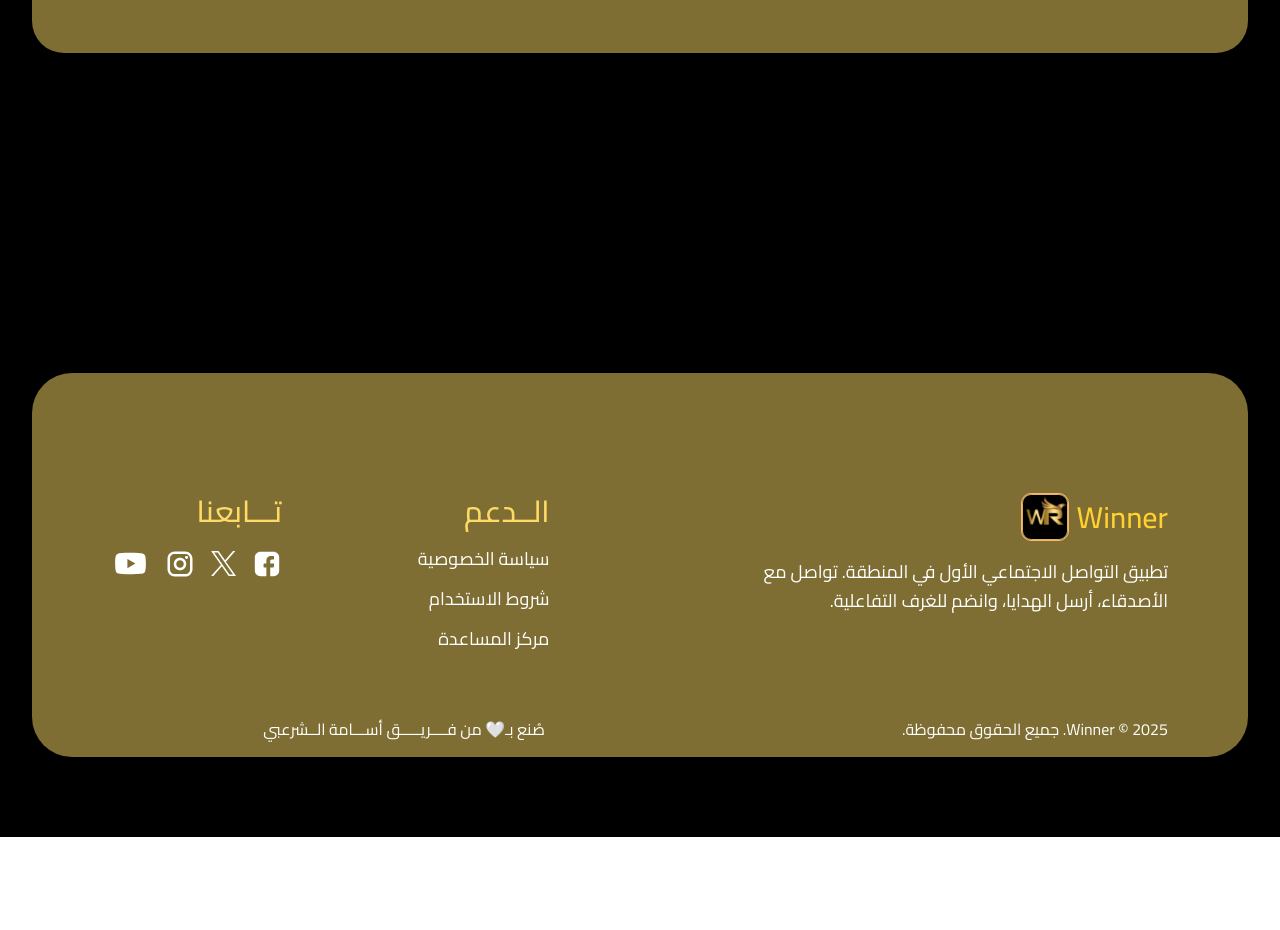
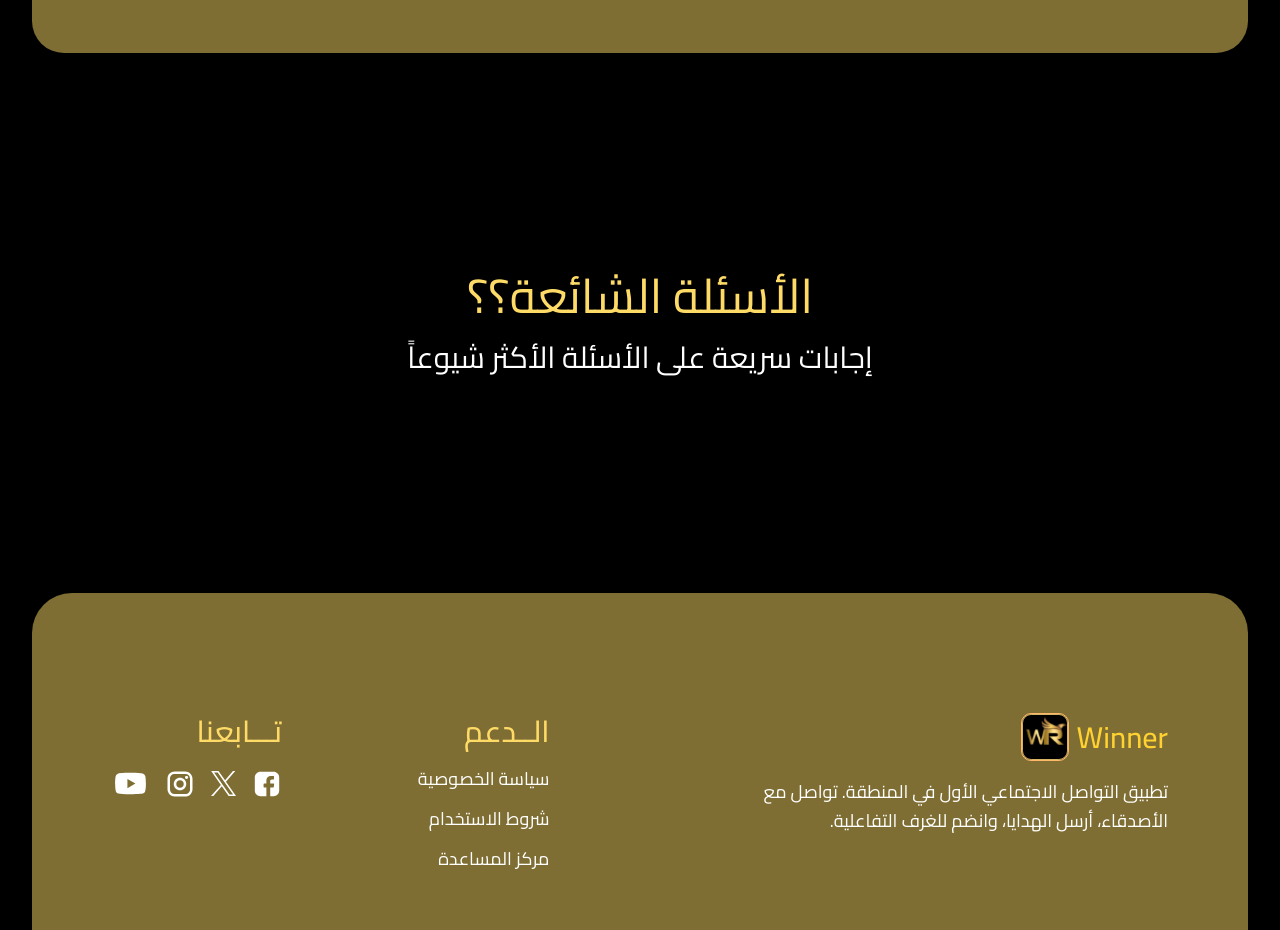
Before and after one commit to odaibishr/winner-app, a React (Vite) app: page /contact in a window 1280 px wide. Shown: the part 1520-2450 px from the top of the page. Before the commit the page ends 2357 px from the top, so only its background shows below. Built offline with nearby package versions, Linux system fonts and the light colour scheme.

Commit message:
added section header to faqs section

```diff
--- a/src/components/FAQsSection.jsx
+++ b/src/components/FAQsSection.jsx
@@ -1,6 +1,9 @@
+import SectionHeader from "./SectionHeader.jsx";
+
 const FAQsSection = () => {
     return (
-        <section className="py-10 md:py-20">
+        <section className="py-10 md:py-20 container">
+            <SectionHeader title="الأسئلة الشائعة؟؟" description="إجابات سريعة على الأسئلة الأكثر شيوعاً" />
 
         </section>
     );
```
